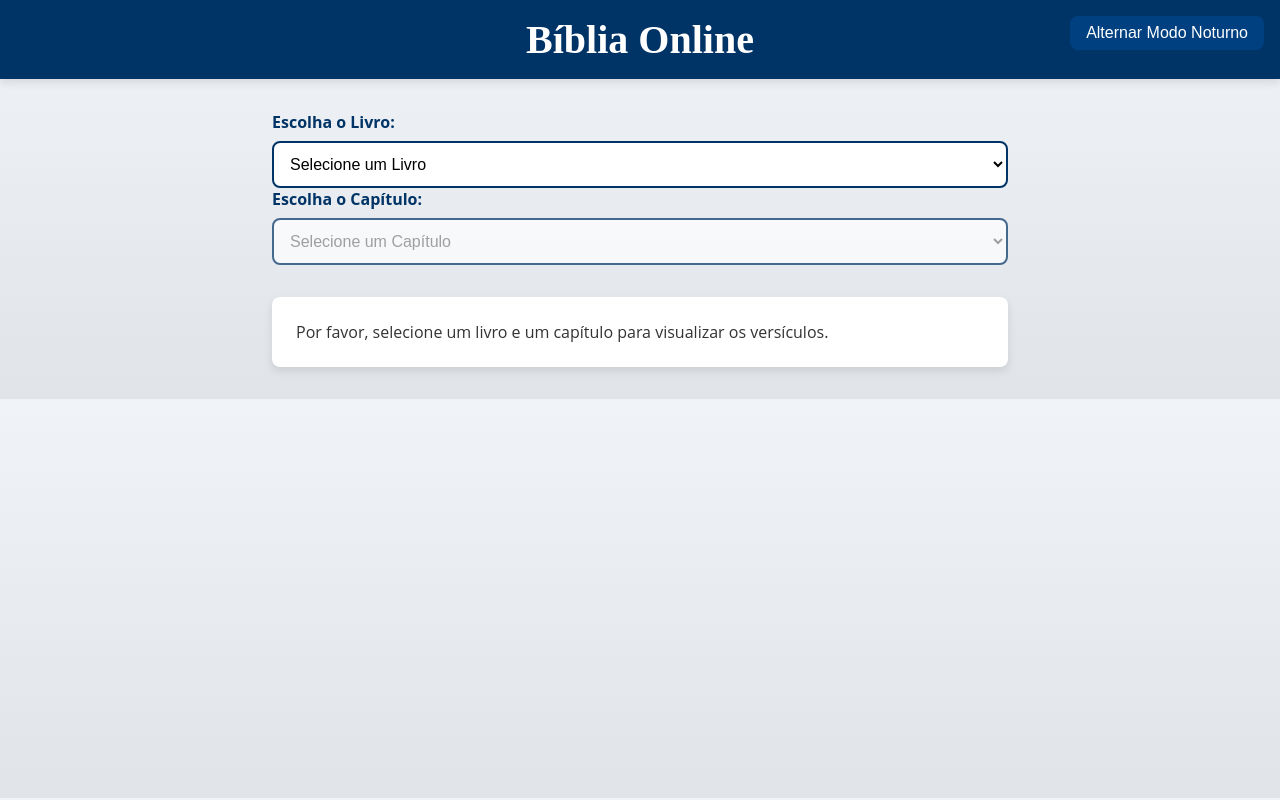
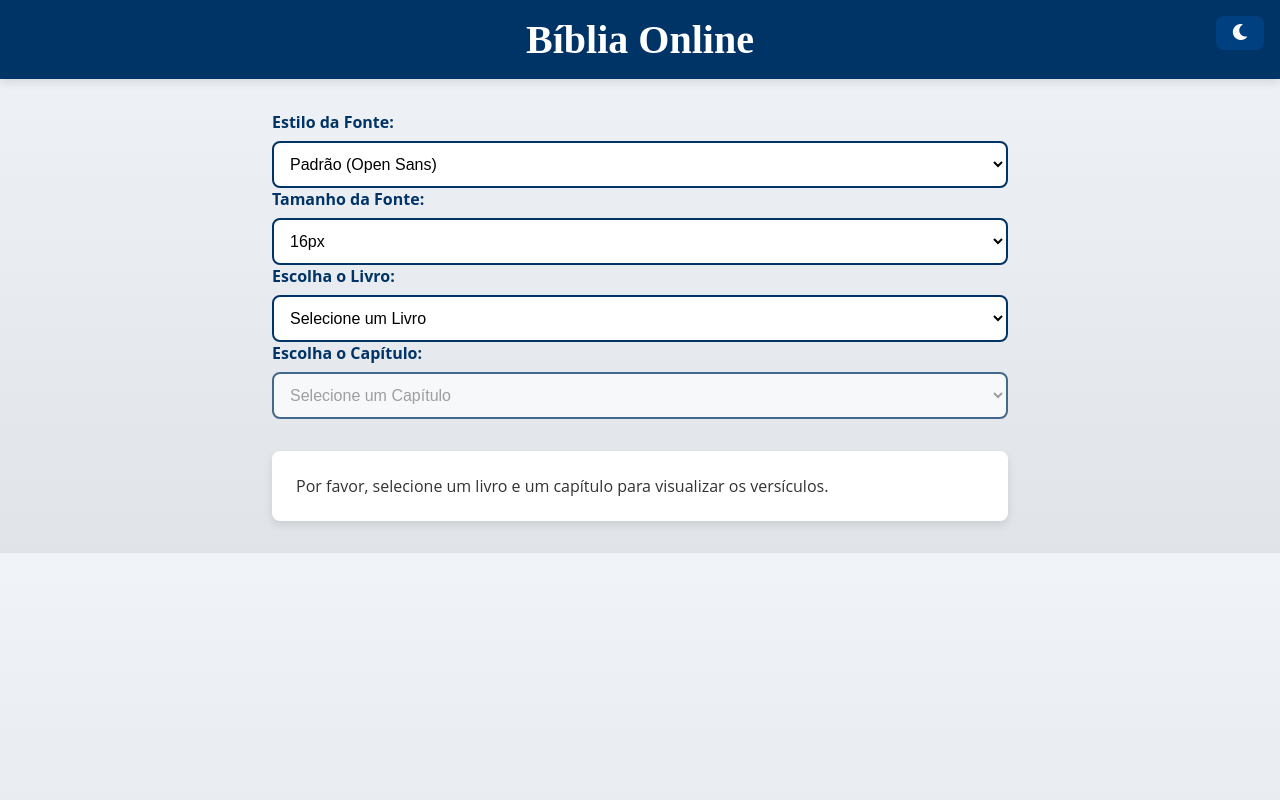
Before and after one commit to M4th3wsAnjos/B-blia-Sagrada, a plain HTML site: page index.html in a window 1280 px wide. Drawn offline with Linux system fonts and the light colour scheme.

Commit message:
index.html

```diff
--- a/index.html
+++ b/index.html
@@ -4,15 +4,41 @@
     <meta charset="UTF-8">
     <meta name="viewport" content="width=device-width, initial-scale=1.0">
     <title>Bíblia Online</title>
+    <!-- Link para o Font Awesome para os ícones de Lua e Sol -->
+    <link rel="stylesheet" href="https://cdnjs.cloudflare.com/ajax/libs/font-awesome/5.15.4/css/all.min.css">
     <link rel="stylesheet" href="style.css">
 </head>
 <body>
     <header>
         <h1>Bíblia Online</h1>
-        <button id="toggleTema">Alternar Modo Noturno</button> <!-- Botão de alternância -->
+        <button id="toggleTema" aria-label="Alternar Tema">
+            <i id="iconeTema" class="fas fa-moon"></i>
+        </button>
     </header>
 
     <main>
+        <section id="configuracaoLeitura">
+            <label for="fonteEstilo">Estilo da Fonte:</label>
+            <select id="fonteEstilo">
+                <option value="'Open Sans', sans-serif">Padrão (Open Sans)</option>
+                <option value="'Times New Roman', serif">Serifada (Times New Roman)</option>
+                <option value="'Courier New', monospace">Monoespaçada (Courier New)</option>
+                <option value="'Arial', sans-serif">Arial</option>
+                <option value="'Verdana', sans-serif">Verdana</option>
+                <option value="'Georgia', serif">Georgia</option>
+            </select>
+
+            <label for="tamanhoFonte">Tamanho da Fonte:</label>
+            <select id="tamanhoFonte">
+                <option value="12">12px</option>
+                <option value="14">14px</option>
+                <option value="16" selected>16px</option>
+                <option value="18">18px</option>
+                <option value="20">20px</option>
+                <option value="22">22px</option>
+            </select>
+        </section>
+
         <section id="selecao">
             <label for="livroSelect">Escolha o Livro:</label>
             <select id="livroSelect">
@@ -30,7 +56,6 @@
                 <p>Por favor, selecione um livro e um capítulo para visualizar os versículos.</p>
             </div>
         </section>
-    </main>
 
     <script src="script.js"></script>
 </body>
```
